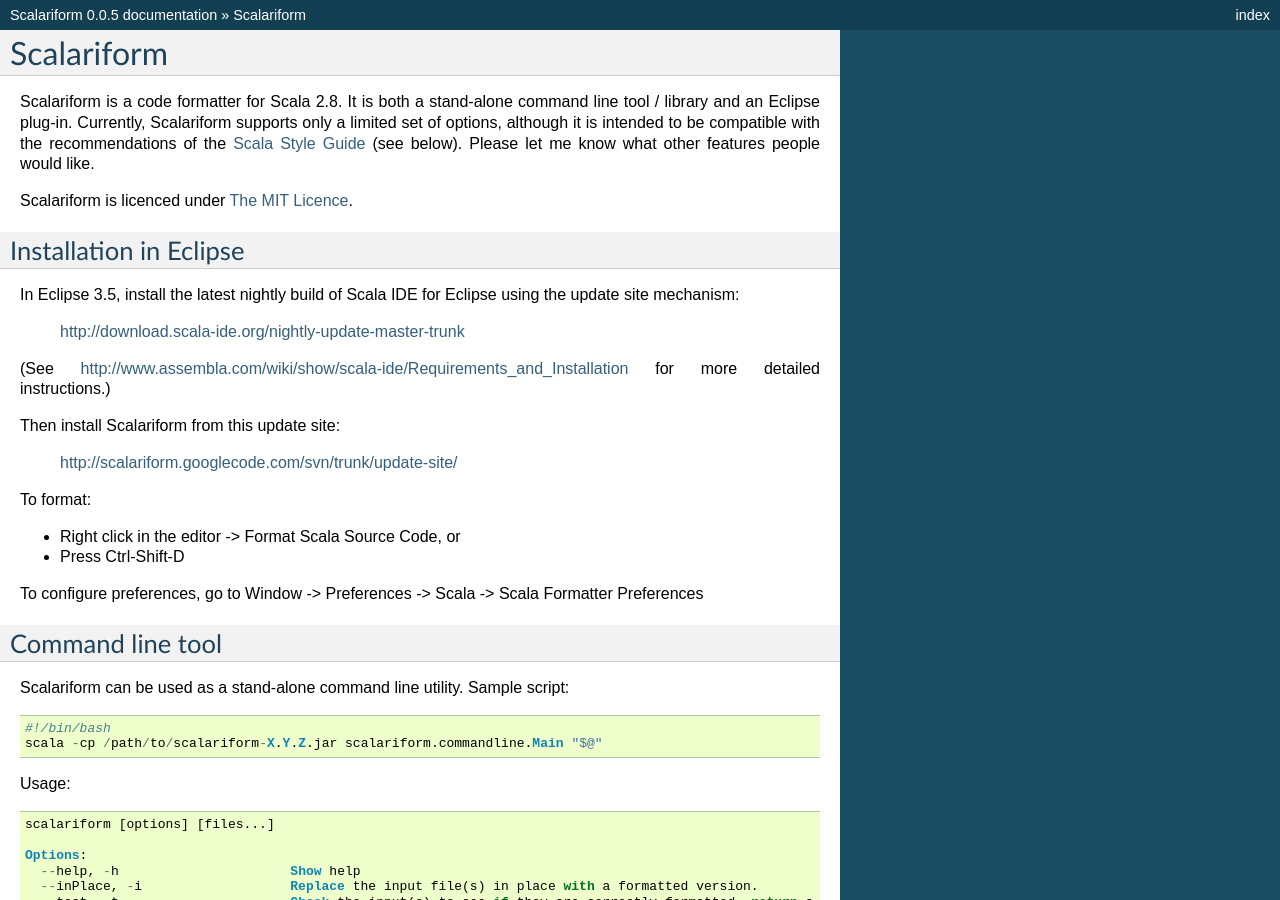
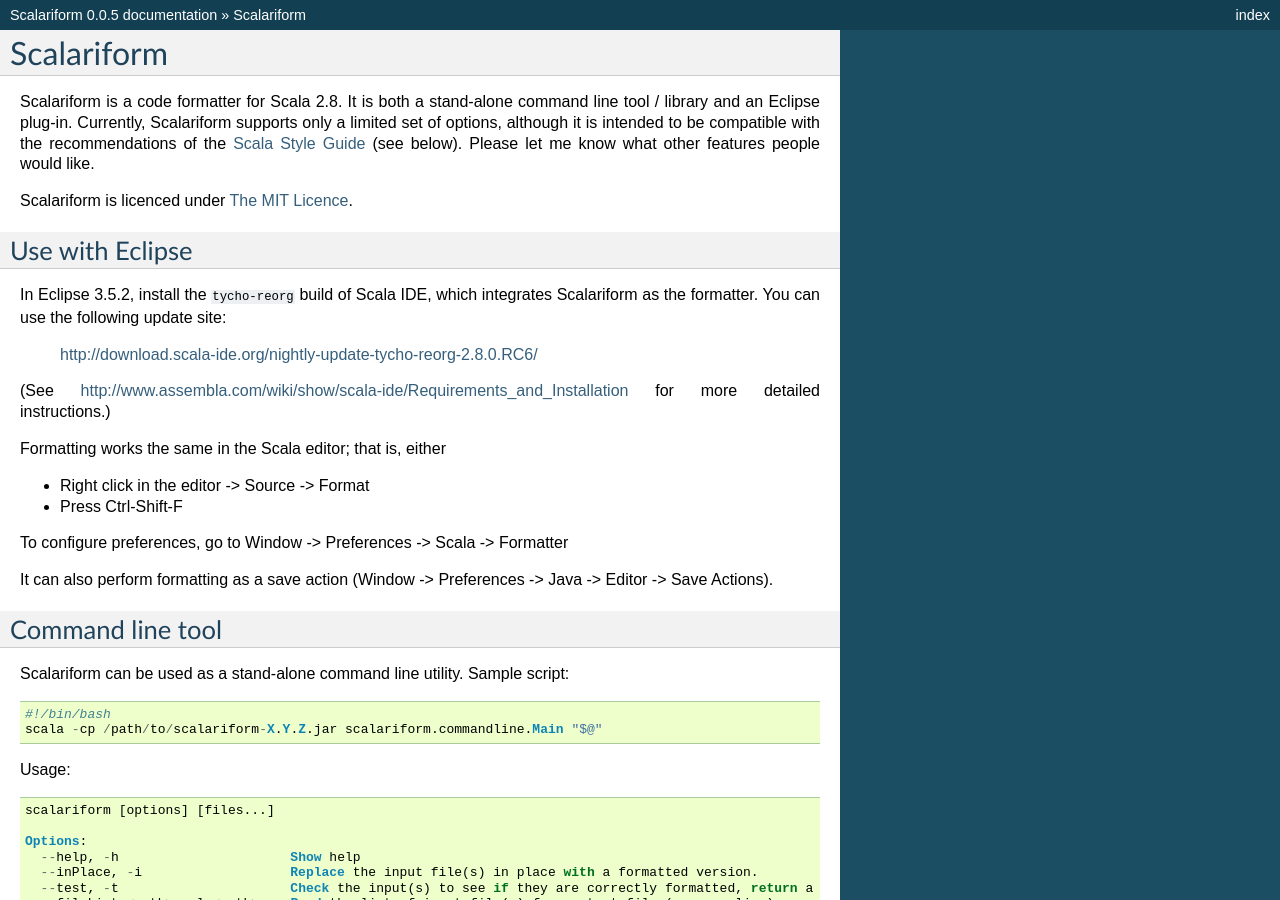
Before and after one commit to scala-ide/scalariform, a Sphinx documentation site: the page built from docs/source/README.rst, in a window 1280 px wide and 900 px high. Built offline with Sphinx 7.4.7, drawn with Linux system fonts in a browser that asks for light colours; some of the changed text lies outside the part shown.

Commit message:
Update docs

```diff
--- a/docs/source/README.rst
+++ b/docs/source/README.rst
@@ -13,26 +13,25 @@
 .. _Scala Style Guide: http://davetron5000.github.com/scala-style/
 .. _The MIT Licence: http://www.opensource.org/licenses/mit-license.php
 
-Installation in Eclipse
------------------------
+Use with Eclipse
+----------------
 
-In Eclipse 3.5, install the latest nightly build of Scala IDE for
-Eclipse using the update site mechanism:
+In Eclipse 3.5.2, install the ``tycho-reorg`` build of Scala IDE,
+which integrates Scalariform as the formatter. You can use the
+following update site:
 
-  http://download.scala-ide.org/nightly-update-master-trunk
+  http://download.scala-ide.org/nightly-update-tycho-reorg-2.8.0.RC6/
 
 (See http://www.assembla.com/wiki/show/scala-ide/Requirements_and_Installation for more detailed instructions.)
 
-Then install Scalariform from this update site:
+Formatting works the same in the Scala editor; that is, either
 
-  http://scalariform.googlecode.com/svn/trunk/update-site/
+- Right click in the editor -> Source -> Format
+- Press Ctrl-Shift-F
 
-To format:
+To configure preferences, go to Window -> Preferences -> Scala -> Formatter
 
-- Right click in the editor -> Format Scala Source Code, or
-- Press Ctrl-Shift-D
-
-To configure preferences, go to Window -> Preferences -> Scala -> Scala Formatter Preferences
+It can also perform formatting as a save action (Window -> Preferences -> Java -> Editor -> Save Actions).
 
 Command line tool
 -----------------
```
Also changed, not shown: other parts of docs/source/README.rst (+1 -1 lines), README.rst (+12 -13 lines).
